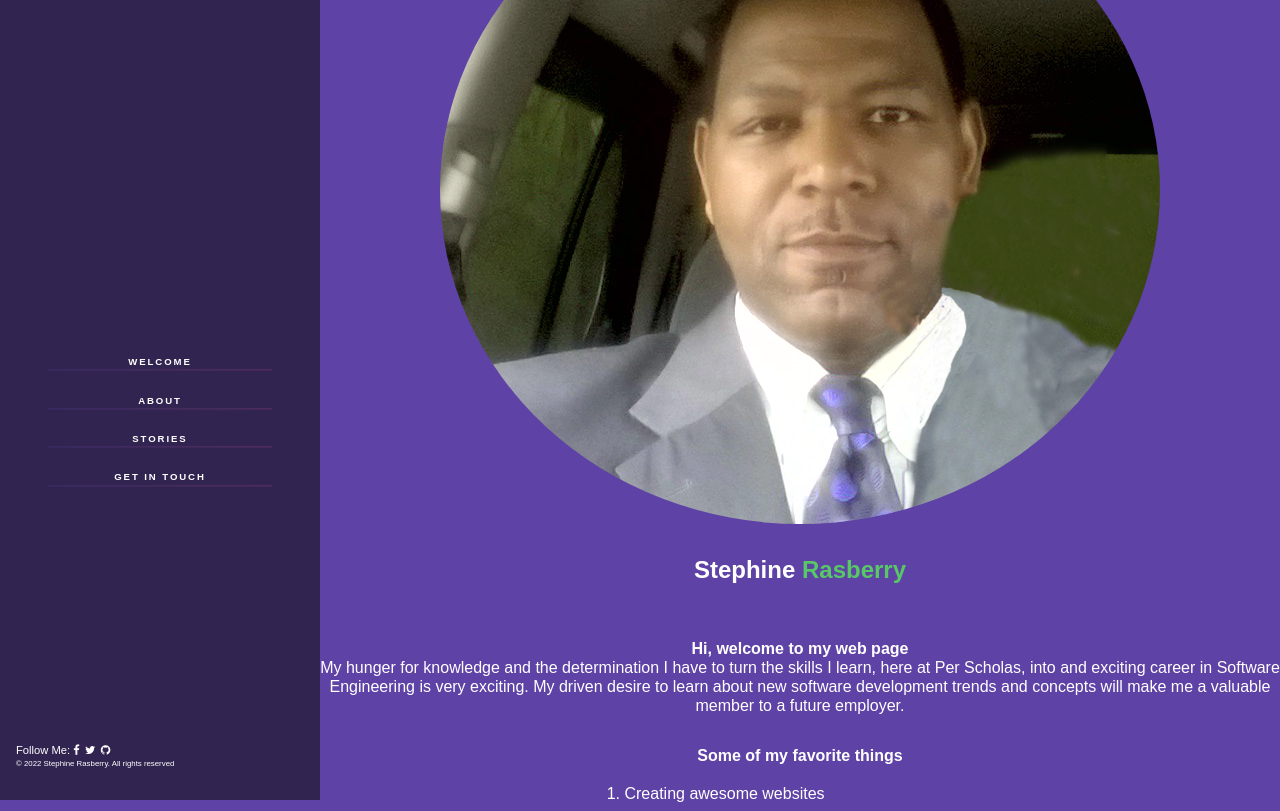
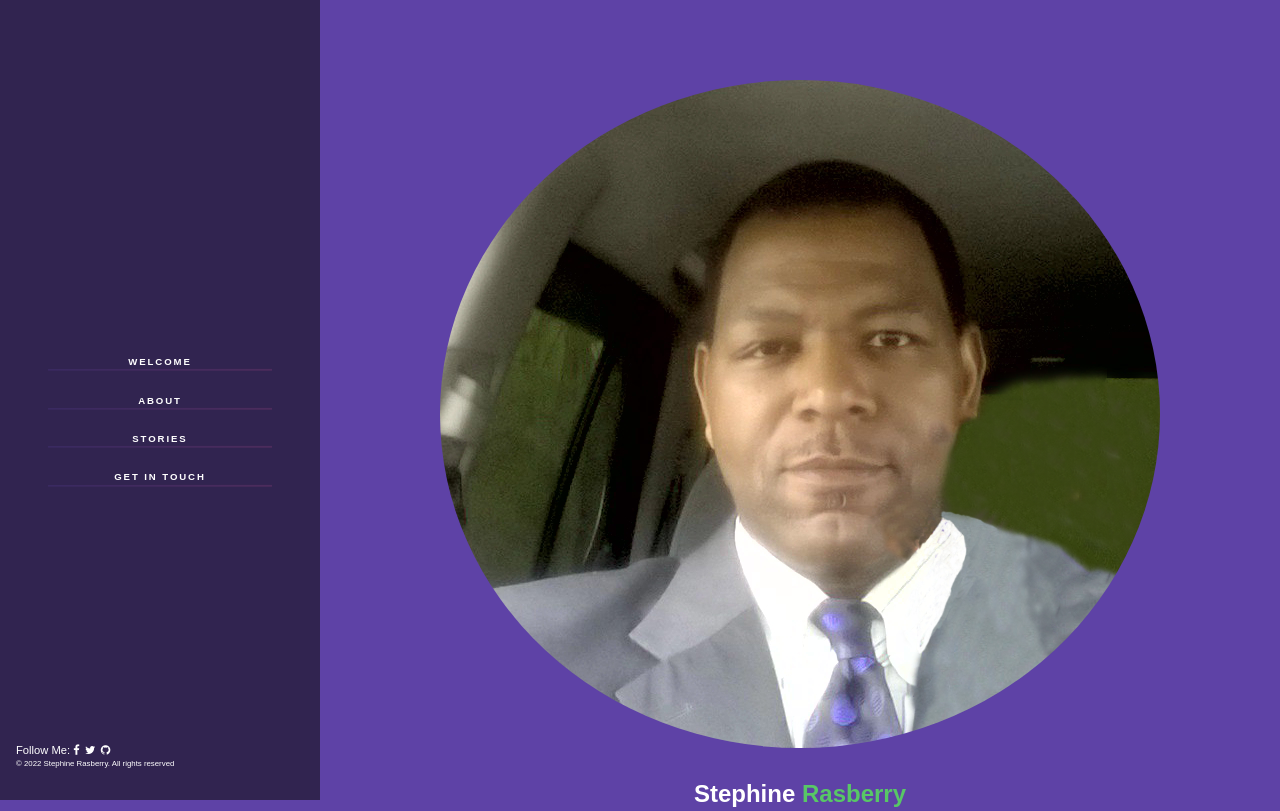
Before and after one commit to Razz67/Razz67.github.io, a plain HTML site: page index.html in a window 1280 px wide. Shown: the top 811 px of the page. Drawn offline with Linux system fonts and the light colour scheme.

Commit message:
Refactor code

```diff
--- /dev/null
+++ b/queries.css
@@ -0,0 +1,3 @@
+@media only screen and  (min-width: 48em) {
+
+}
--- a/styles.css
+++ b/styles.css
@@ -25,7 +25,7 @@ img {
     font-size: 1em;
 }
 
-h2{
+h2 {
     font-size: 1.5em;
     margin-bottom: 1em;
 }
@@ -36,7 +36,7 @@ h3 {
 }
 
 .main p {
-    color:#fff;
+    color: #fff;
     line-height: 1.2em;
     text-align: center;
 }
@@ -108,6 +108,8 @@ a {
     width: 75%;
     float: right;
     height: 100vh;
+    margin-top: 14em;
+
 }
 
 .main h3 {
```
